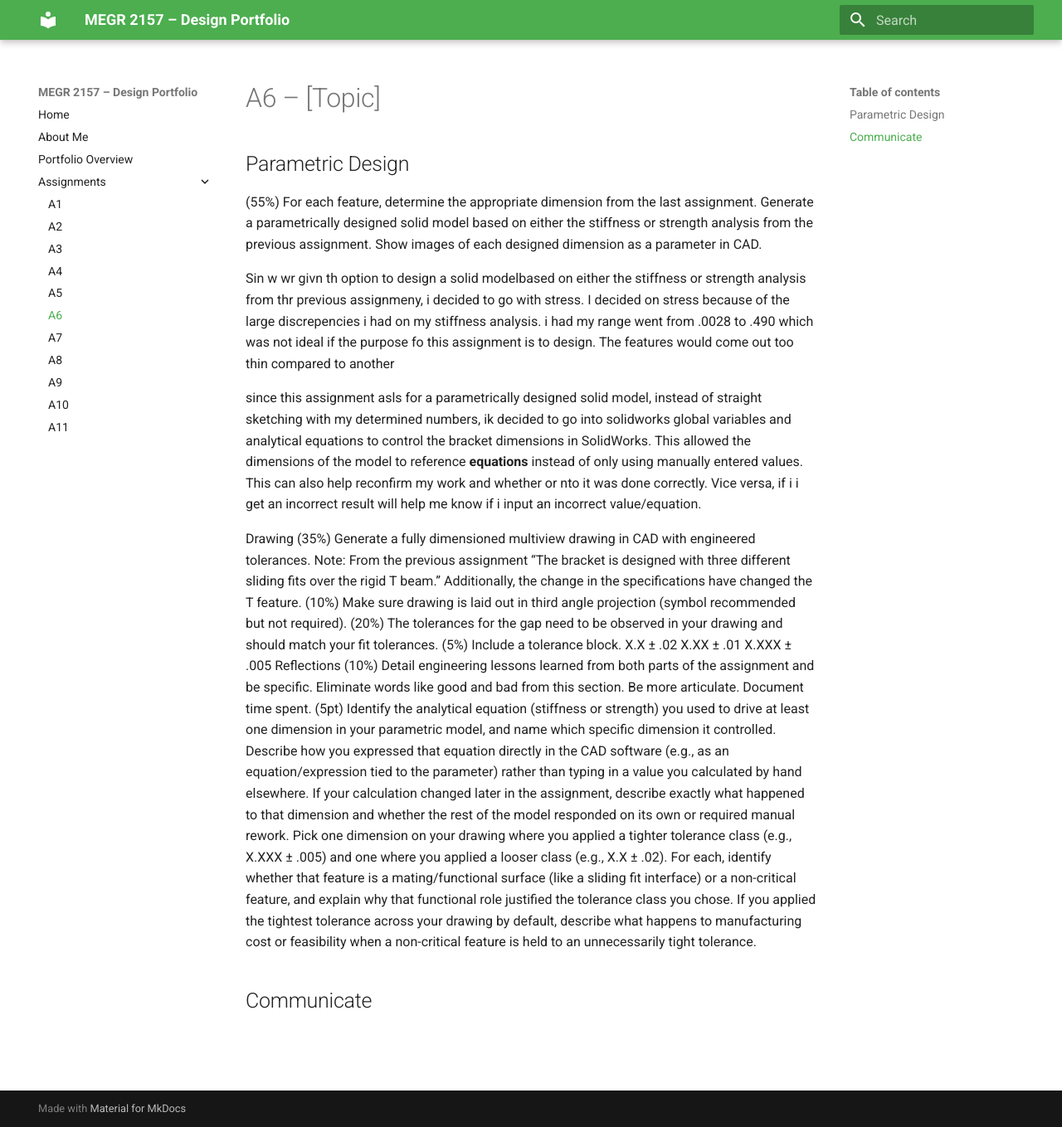
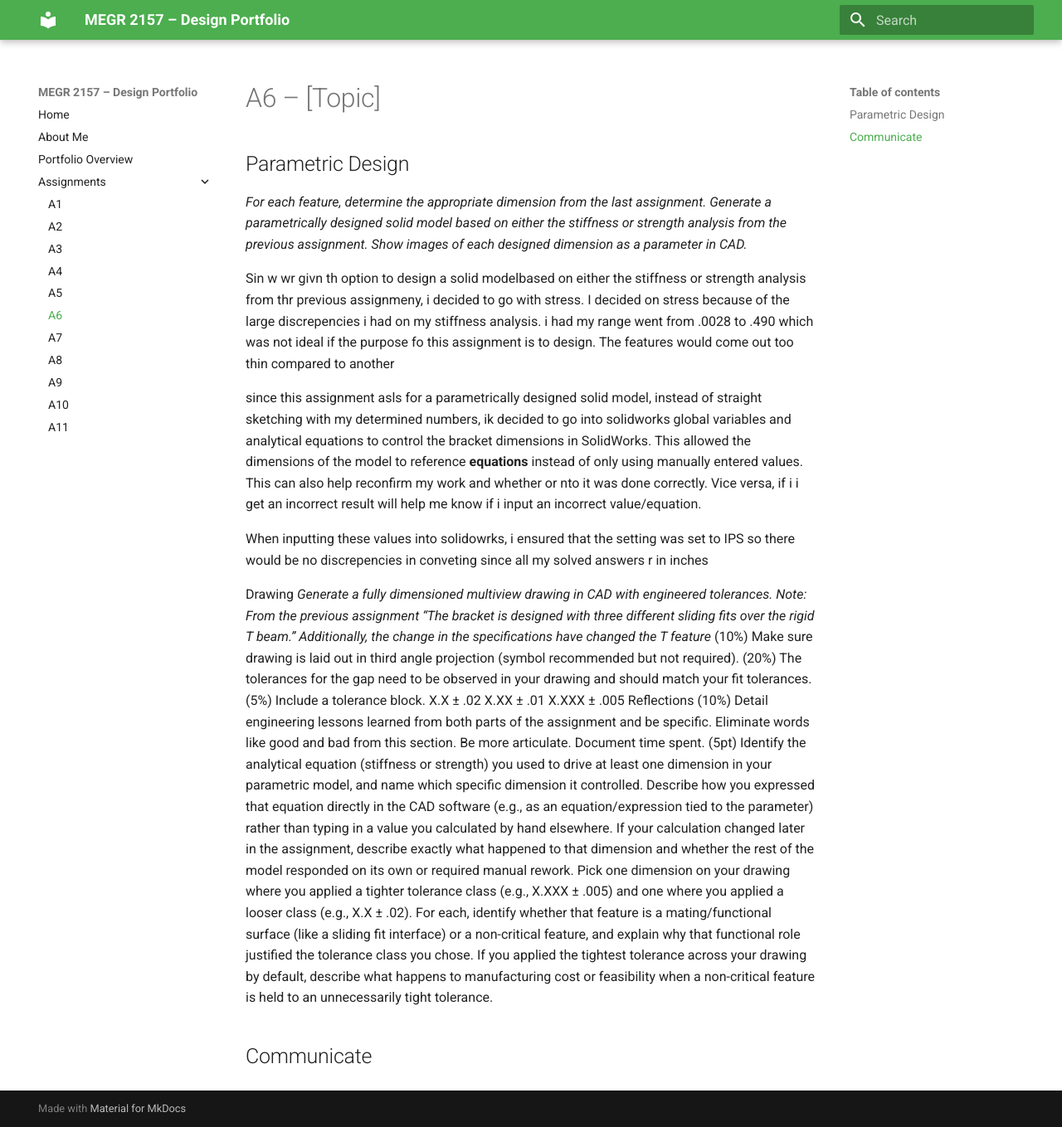
Before and after one commit to CandyVas/megr2157-portfolio, an MkDocs documentation site: the page built from docs/assignments/A06/index.md, in a window 1280 px wide and 1359 px high. Shown: the whole window at 83% size. Built offline with MkDocs 1.6.1 and Material for MkDocs 9.7.7, drawn with Linux system fonts in a browser that asks for light colours.

Commit message:
Update index.md

```diff
--- a/docs/assignments/A06/index.md
+++ b/docs/assignments/A06/index.md
@@ -1,16 +1,17 @@
 # A6 – [Topic]
 
 ## Parametric Design
-
-(55%) For each feature, determine the appropriate dimension from the last assignment. Generate a parametrically designed solid model based on either the stiffness or strength analysis from the previous assignment. Show images of each designed dimension as a parameter in CAD.
+_For each feature, determine the appropriate dimension from the last assignment. Generate a parametrically designed solid model based on either the stiffness or strength analysis from the previous assignment. Show images of each designed dimension as a parameter in CAD._
 
 Sin w wr givn th option to design a solid modelbased on either the stiffness or strength analysis from thr previous assignmeny, i decided to go with stress. I decided on stress because of the large discrepencies i  had on my stiffness analysis. i had my range went from .0028 to .490 which was not ideal if the purpose fo this assignment is to design. The features would come out too thin compared to another
 
 since this assignment asls for a parametrically designed solid model,  instead of straight sketching with my determined numbers, ik decided to go into solidworks global variables and analytical equations to control the bracket dimensions in SolidWorks. This allowed the dimensions of the model to reference **equations** instead of only using manually entered values. This can also help reconfirm my work and whether or nto it was done correctly. Vice versa, if i i get an incorrect result will help me know if i input an incorrect value/equation.
 
+When inputting these values into solidowrks, i ensured that the setting was set to IPS so there would be no discrepencies in conveting since all my solved answers r in inches
+
 
 Drawing
-(35%) Generate a fully dimensioned multiview drawing in CAD with engineered tolerances. Note: From the previous assignment “The bracket is designed with three different sliding fits over the rigid T beam.” Additionally, the change in the specifications have changed the T feature.
+_Generate a fully dimensioned multiview drawing in CAD with engineered tolerances. Note: From the previous assignment “The bracket is designed with three different sliding fits over the rigid T beam.” Additionally, the change in the specifications have changed the T feature_
 (10%) Make sure drawing is laid out in third angle projection (symbol recommended but not required).
 (20%) The tolerances for the gap need to be observed in your drawing and should match your fit tolerances.
 (5%) Include a tolerance block.
```
